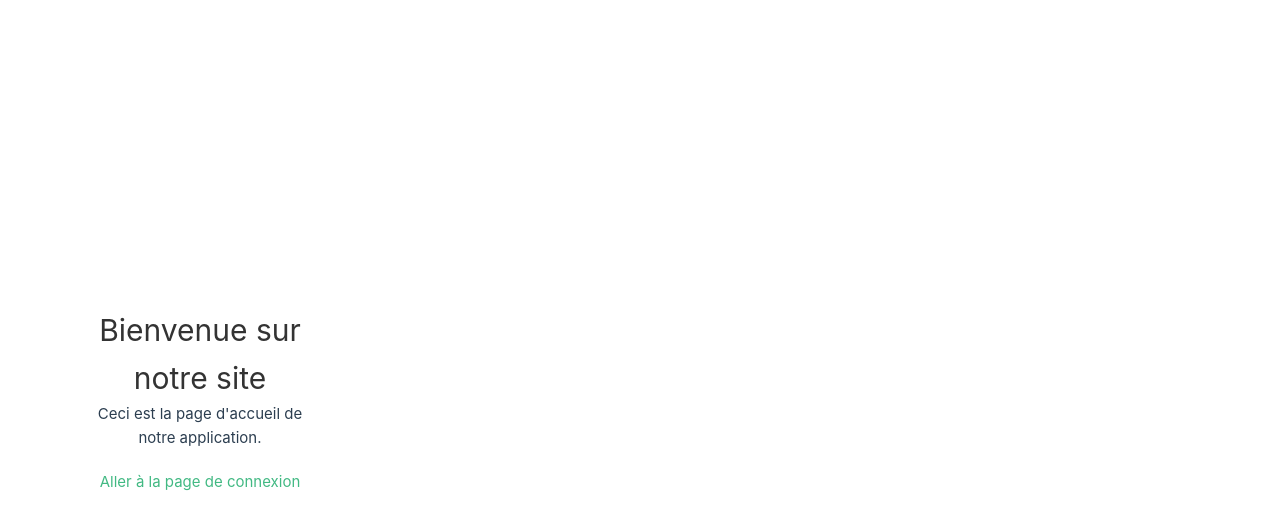
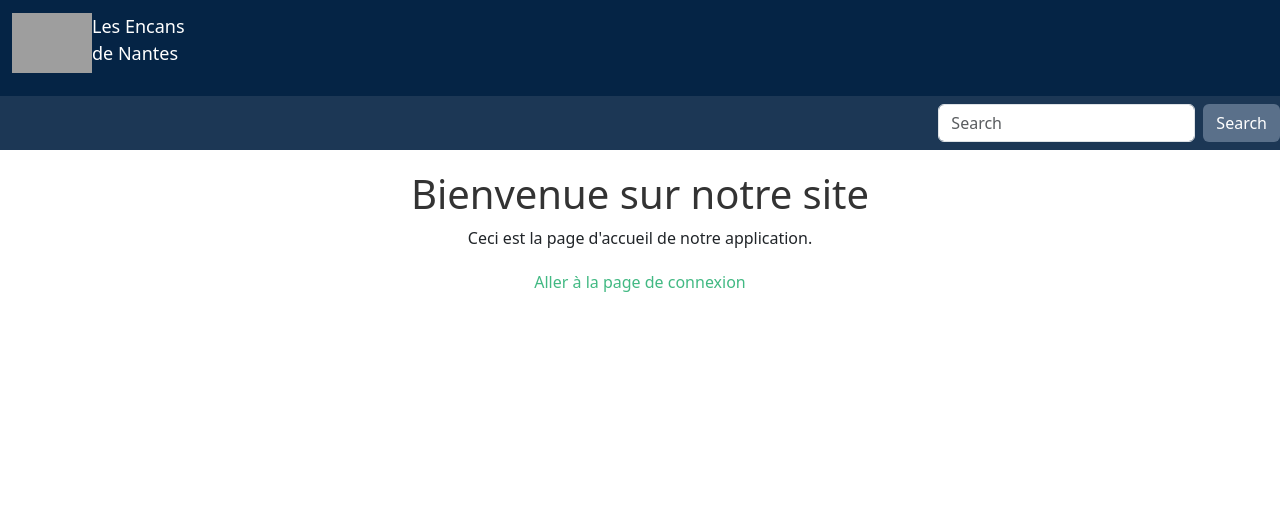
Before and after one commit to StephaneNkengue/Projet_integration, a Vue app in the folder gamma2024.client/: page / in a window 1280 px wide. Shown: the top 530 px of the page. Built offline with nearby package versions, Linux system fonts and the light colour scheme; grey boxes are pictures that could not be loaded.

Commit message:
Début du NavBar
Ajout de la barre de navigation
Modification des styles

```diff
--- a/gamma2024.client/index.html
+++ b/gamma2024.client/index.html
@@ -5,12 +5,12 @@
     <link rel="icon" href="/favicon.ico">
 
     <meta name="viewport" content="width=device-width, initial-scale=1.0">
-    <title>Vite App</title>
+    <title>Les Encans de Nantes</title>
+    <link href="https://cdn.jsdelivr.net/npm/bootstrap@5.3.3/dist/css/bootstrap.min.css" rel="stylesheet" integrity="sha384-QWTKZyjpPEjISv5WaRU9OFeRpok6YctnYmDr5pNlyT2bRjXh0JMhjY6hW+ALEwIH" crossorigin="anonymous">
 </head>
 <body>
     <div id="app"></div>
     <script type="module" src="/src/main.js"></script>
-    <script src="https://cdn.jsdelivr.net/npm/@popperjs/core@2.11.6/dist/umd/popper.min.js" integrity="sha384-oBqDVmMz9ATKxIep9tiCxS/Z9fNfEXiDAYTujMAeBAsjFuCZSmKbSSUnQlmh/jp3" crossorigin="anonymous"></script>
-    <script src="https://cdn.jsdelivr.net/npm/bootstrap@5.2.3/dist/js/bootstrap.min.js" integrity="sha384-cuYeSxntonz0PPNlHhBs68uyIAVpIIOZZ5JqeqvYYIcEL727kskC66kF92t6Xl2V" crossorigin="anonymous"></script>
+    <script src="https://cdn.jsdelivr.net/npm/bootstrap@5.3.3/dist/js/bootstrap.min.js" integrity="sha384-0pUGZvbkm6XF6gxjEnlmuGrJXVbNuzT9qBBavbLwCsOGabYfZo0T0to5eqruptLy" crossorigin="anonymous"></script>
 </body>
 </html>
--- a/gamma2024.client/src/App.vue
+++ b/gamma2024.client/src/App.vue
@@ -1,12 +1,16 @@
 <script setup>
     import HelloWorld from './components/HelloWorld.vue'
     import TheWelcome from './components/TheWelcome.vue'
+    import BarreDeNavigation from './components/BarreDeNavigation.vue'
 </script>
 
 <template>
+    <BarreDeNavigation />
+
     <div id="app">
         <router-view></router-view>
     </div>
+
 </template>
 
 <script>
--- a/gamma2024.client/src/assets/main.css
+++ b/gamma2024.client/src/assets/main.css
@@ -1,35 +1,11 @@
-@import './base.css';
-
-#app {
-  max-width: 1280px;
-  margin: 0 auto;
-  padding: 2rem;
-  font-weight: normal;
+.bleuMarinFond {
+    background-color: #052445;
 }
 
-a,
-.green {
-  text-decoration: none;
-  color: hsla(160, 100%, 37%, 1);
-  transition: 0.4s;
-  padding: 3px;
+.bleuMarinSecondaireFond {
+    background-color: #1C3755;
 }
 
-@media (hover: hover) {
-  a:hover {
-    background-color: hsla(160, 100%, 37%, 0.2);
-  }
+.bleuMoyenFond {
+    background-color: #5A708A;
 }
-
-@media (min-width: 1024px) {
-  body {
-    display: flex;
-    place-items: center;
-  }
-
-  #app {
-    display: grid;
-    grid-template-columns: 1fr 1fr;
-    padding: 0 2rem;
-  }
-}
--- /dev/null
+++ b/gamma2024.client/src/components/BarreDeNavigation.vue
@@ -0,0 +1,33 @@
+<template>
+    <nav class="navbar navbar-light bleuMarinFond">
+        <div class="container-fluid justify-content-start">
+            <router-link to="/" class="textLogoDecoration">
+                <a class="navbar-brand text-white d-flex ">
+                    <img src="/images/Logo.png"
+                         alt="Les Encans de Nantes"
+                         height="60" />
+                    <p class="textLogoDecoration"> Les Encans <br /> de Nantes</p>
+                </a>
+            </router-link>
+        </div>
+    </nav>
+
+    <nav class="navbar justify-content-end navbar-light bleuMarinSecondaireFond">
+
+        <form class="d-flex">
+            <input class="form-control me-2" type="search" placeholder="Search" aria-label="Search">
+            <button class="btn btn-outline bleuMoyenFond text-white" type="submit">Search</button>
+        </form>
+    </nav>
+</template>
+
+<script setup>
+
+</script>
+
+<style scoped>
+    .textLogoDecoration {
+        text-decoration: none;
+        font-size: 18px;
+    }
+</style>
--- a/gamma2024.client/src/views/Accueil.vue
+++ b/gamma2024.client/src/views/Accueil.vue
@@ -2,7 +2,7 @@
     <div class="home">
         <h1>Bienvenue sur notre site</h1>
         <p>Ceci est la page d'accueil de notre application.</p>
-        <router-link to="/login">Aller à la page de connexion</router-link>
+        <router-link to="/connexion">Aller à la page de connexion</router-link>
     </div>
 </template>
 
```
Also changed, not shown: gamma2024.client/public/images/TextLogo.png (added), 1 other file (tests, documents, lock files or other folders). Lines whose indentation alone changed are shown as unchanged.
